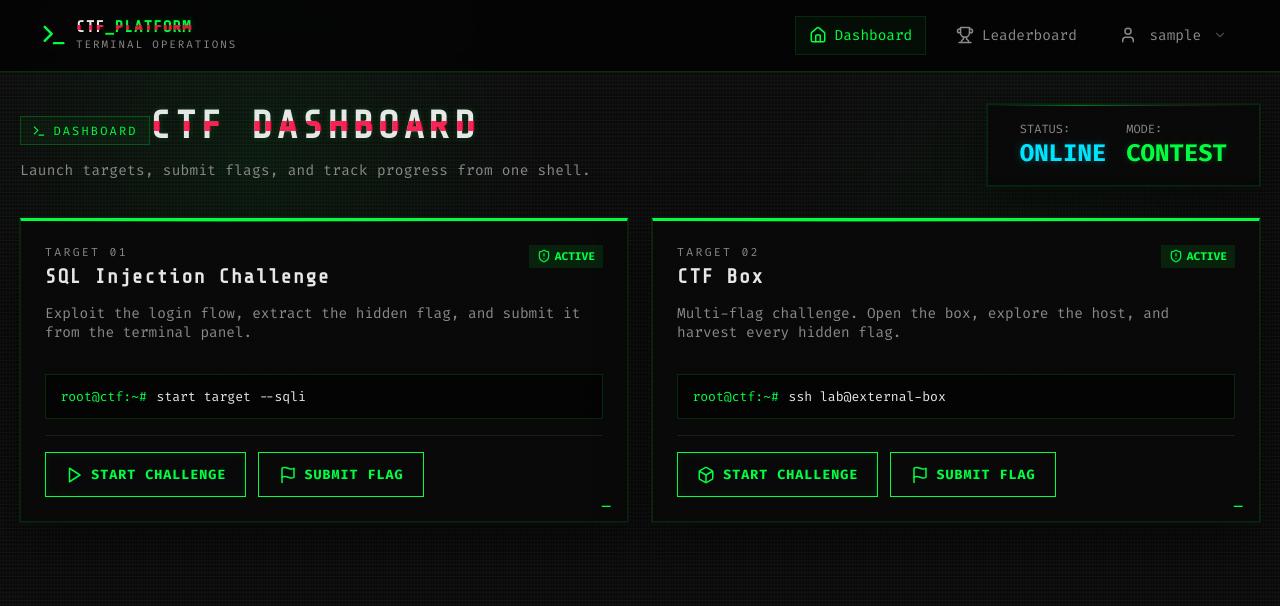
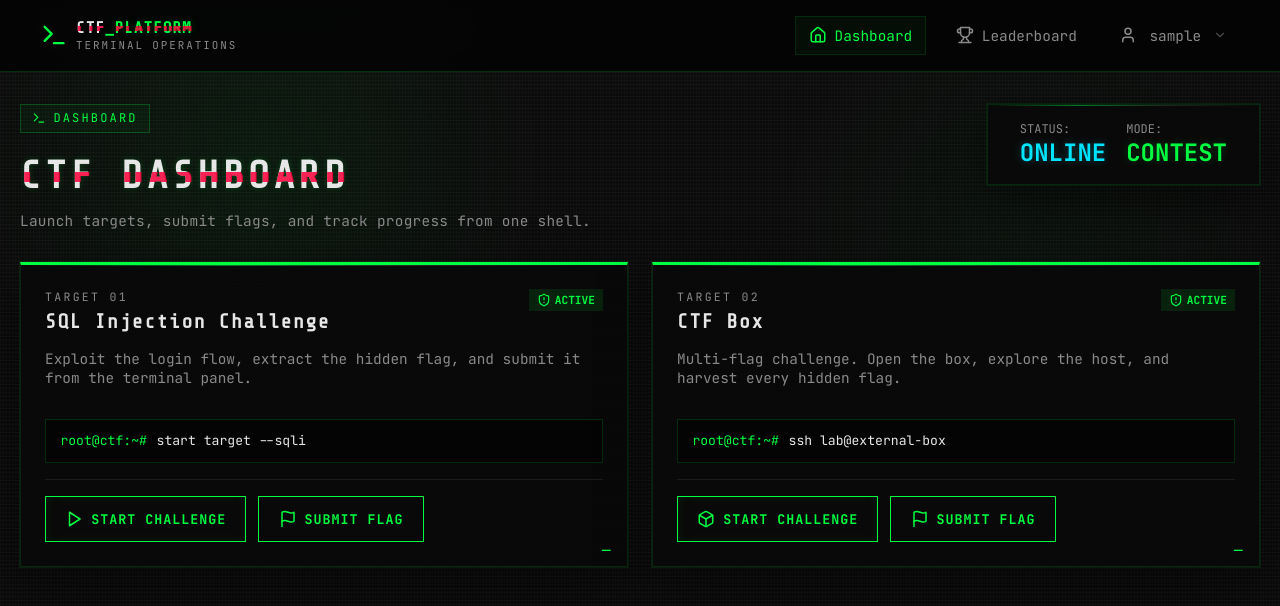
Before and after one commit to pradness/ctf-platform, a React (Vite) app in the folder platform/frontend/: page /home in a window 1280 px wide. Shown: the top 606 px of the page. Built offline with nearby package versions, Linux system fonts and the light colour scheme; no server answers; sample sign-in values are in the browser's storage.

Commit message:
front ended it completely

```diff
--- a/platform/frontend/index.html
+++ b/platform/frontend/index.html
@@ -5,7 +5,7 @@
     <link rel="icon" type="image/svg+xml" href="/vite.svg" />
     <meta name="viewport" content="width=device-width, initial-scale=1.0" />
     <title>CTF Platform</title>
-    <link href="https://fonts.googleapis.com/css2?family=Share+Tech+Mono&family=Fira+Code:wght@400;500;700&display=swap" rel="stylesheet">
+    <link href="https://fonts.googleapis.com/css2?family=Share+Tech+Mono&family=JetBrains+Mono:wght@400;500;700&display=swap" rel="stylesheet">
   </head>
   <body>
     <div id="root"></div>
--- a/platform/frontend/src/styles.css
+++ b/platform/frontend/src/styles.css
@@ -9,8 +9,8 @@
   --text-dim: #8a8a8a;
   --border-glow: rgba(0, 255, 65, 0.22);
   --danger-glow: rgba(255, 0, 60, 0.22);
-  --font-main: 'Fira Code', monospace;
-  --font-mono: 'Fira Code', monospace;
+  --font-main: 'JetBrains Mono', monospace;
+  --font-mono: 'JetBrains Mono', monospace;
   --font-title: 'Share Tech Mono', monospace;
 }
 
@@ -121,7 +121,8 @@ pre {
   letter-spacing: 0.12em;
   margin-bottom: 0.5rem;
   position: relative;
-  display: inline-block;
+  display: block;
+  width: 100%;
   color: var(--text-main);
   text-shadow: 0 0 6px rgba(0, 255, 65, 0.18);
   animation: title-static-flash 6s infinite steps(1, end);
@@ -171,6 +172,17 @@ pre {
   animation: title-hover-jitter 0.6s steps(1, end) infinite;
 }
 
+.cyber-title[data-glitch] {
+  isolation: isolate;
+}
+
+.cyber-title[data-glitch]::before,
+.cyber-title[data-glitch]::after,
+.logo-text[data-glitch]::before,
+.logo-text[data-glitch]::after {
+  clip-path: inset(0 0 0 0);
+}
+
 .cyber-subtitle {
   color: var(--text-dim);
   font-size: 0.9rem;
@@ -178,7 +190,7 @@ pre {
 }
 
 .terminal-badge {
-  display: inline-flex;
+  display: flex;
   align-items: center;
   gap: 0.45rem;
   padding: 0.35rem 0.7rem;
@@ -320,6 +332,10 @@ pre {
 }
 
 .login-header {
+  display: flex;
+  flex-direction: column;
+  align-items: center;
+  gap: 0.75rem;
   margin-bottom: 1.25rem;
 }
 
@@ -386,7 +402,8 @@ pre {
   font-size: 1rem;
   letter-spacing: 1px;
   position: relative;
-  display: inline-block;
+  display: block;
+  width: 100%;
 }
 
 .logo-subtitle {
@@ -554,6 +571,21 @@ pre {
   flex-wrap: wrap;
 }
 
+.page-header > div:first-child {
+  display: flex;
+  flex-direction: column;
+  gap: 0.35rem;
+  min-width: 0;
+}
+
+.page-header .terminal-badge {
+  width: max-content;
+}
+
+.page-header .cyber-title {
+  width: 100%;
+}
+
 .stats-panel {
   display: flex;
   gap: 1.25rem;
@@ -580,6 +612,14 @@ pre {
 
 .leaderboard-header {
   align-items: center;
+}
+
+.leaderboard-header .terminal-badge {
+  width: max-content;
+}
+
+.leaderboard-header .cyber-title {
+  width: 100%;
 }
 
 .leaderboard-stats {
@@ -755,6 +795,11 @@ pre {
   margin-bottom: 2rem;
   border-bottom: 1px solid rgba(255, 255, 255, 0.1);
   padding-bottom: 1.5rem;
+}
+
+.challenge-header .cyber-title {
+  width: auto;
+  min-width: 0;
 }
 
 .points-badge.large {
@@ -1099,6 +1144,10 @@ pre {
     align-items: flex-start;
   }
 
+  .challenge-header .cyber-title {
+    width: 100%;
+  }
+
   .points-badge.large {
     margin-left: 0;
   }
```
Also changed, not shown: 1 other file (tests, documents, lock files or other folders).
